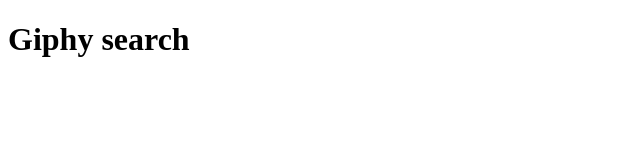
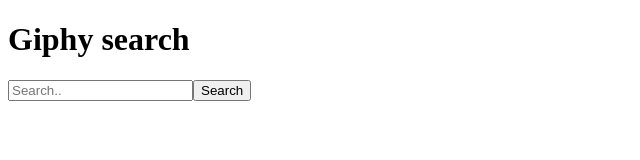
Before and after one commit to ntxooyaj89/group-giphy-saga-project-master, a React app: page / in a window 1280 px wide. Shown: the whole page, without its empty margins (0-640 px from the left). Built offline with nearby package versions, Linux system fonts and the light colour scheme.

Commit message:
search bar implemented

```diff
--- a/src/components/App/App.js
+++ b/src/components/App/App.js
@@ -1,15 +1,16 @@
 import React, { Component } from 'react';
 import Header from './../Header/Header.js';
-import './../Header/Header.css';
+import SearchForm from './../SearchForm/SearchForm.js';
 
 
 class App extends Component {
 
   render() {
     return (
-
+      <div>
         <Header className='App-header'/>
-
+        <SearchForm />
+      </div>
     );
   }
 
--- /dev/null
+++ b/src/components/SearchForm/SearchForm.js
@@ -0,0 +1,35 @@
+import React, { Component } from 'react';
+import {connect} from 'react-redux';
+import './SearchForm.css';
+
+class SearchForm extends Component {
+
+    state = {
+        category: '',
+    }
+
+    handleChange = (event) => {
+        this.setState({
+            category: event.target.value,
+        })
+        console.log(this.state.category);
+    }
+
+    handleSearch = (event) => {
+        event.preventDefault();
+        console.log('search button clicked');
+    }
+
+    render() {
+        return(
+            <div>
+                <form className="searchForm">
+                  <input type="text" placeholder="Search.." id="search" onChange={this.handleChange}/>
+                  <button type="submit" onClick={this.handleSearch}>Search</button>
+                </form>
+            </div>
+        )
+    }
+}
+
+export default connect()(SearchForm);
```
Also changed, not shown: public/index.html (+1 -0 lines), src/components/SearchForm/SearchForm.css (added).
